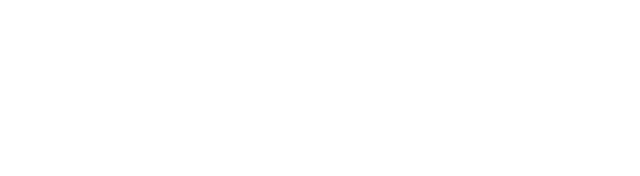
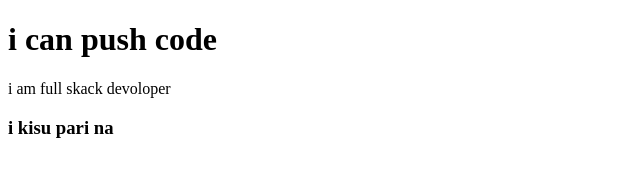
Before and after one commit to Siamalnahid/my-second-repo, a plain HTML site: page index.html in a window 1280 px wide. Shown: the whole page, without its empty margins (0-640 px from the left). Drawn offline with Linux system fonts and the light colour scheme.

Commit message:
add header

```diff
--- a/index.html
+++ b/index.html
@@ -7,6 +7,8 @@
     <title>my-second-repo</title>
 </head>
 <body>
-
+    <h1>i can push code</h1>
+    <p> i am full skack devoloper</p>
+    <h3>i kisu pari na </h3>
 </body>
 </html>
```
